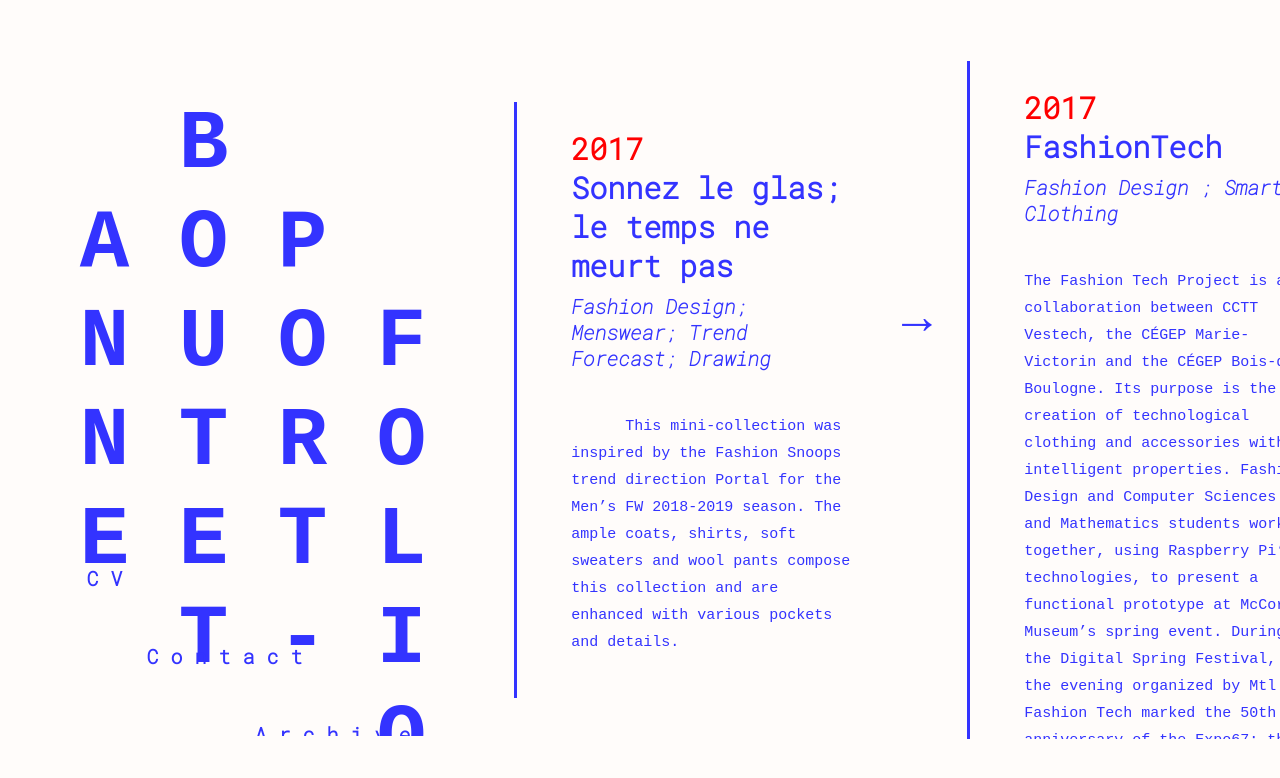
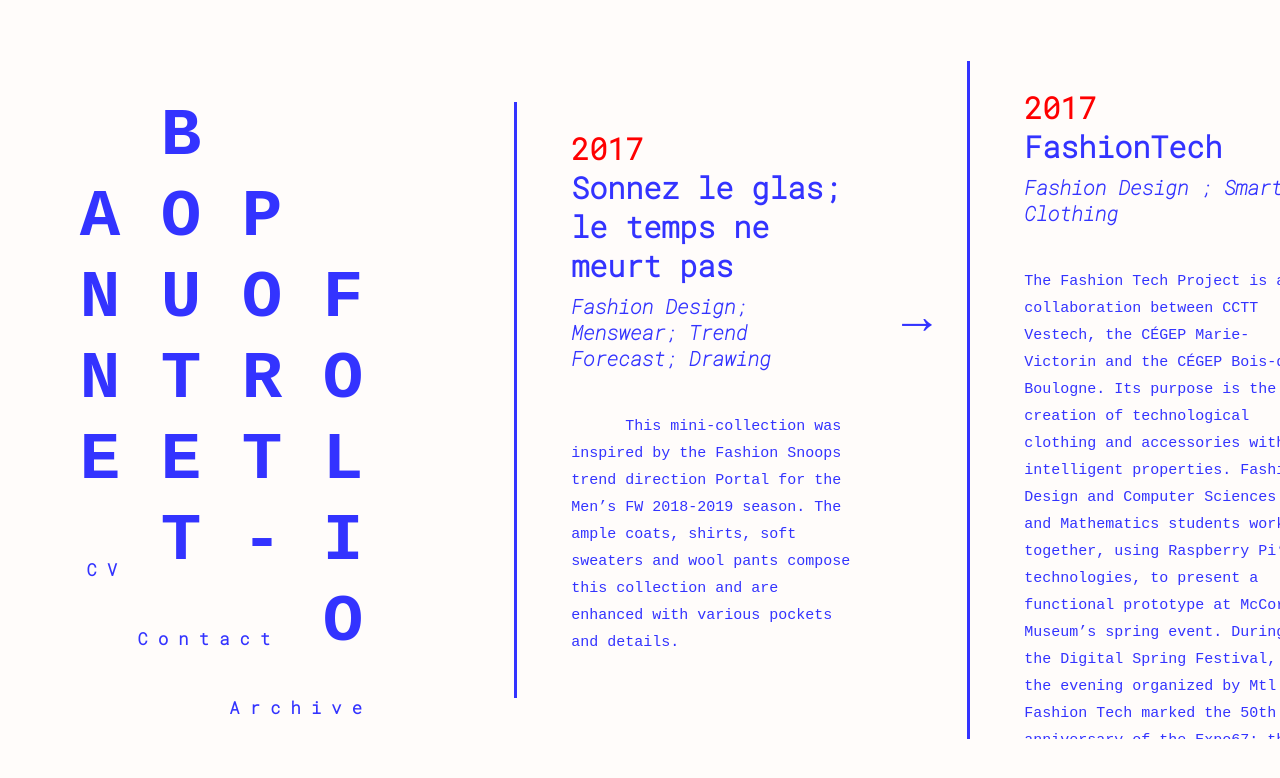
Before and after one commit to purplunicorn25/PORTFOLIO_2022, a plain HTML site: page home.html in a window 1280 px wide. Shown: the top 778 px of the page. Drawn offline with nearby package versions, Linux system fonts and the light colour scheme; a web font is replaced by a local one.

Commit message:
fixed title

```diff
--- a/css/style.css
+++ b/css/style.css
@@ -38,7 +38,7 @@ h1 {
   top: 5%;
   margin: 1%;
   font-family: 'PT Mono', monospace;
-  font-size: 165%;
+  font-size: 135%;
   line-height: 120%;
 }
 
@@ -78,7 +78,7 @@ h6 {
   position: absolute;
   left: 5%;
   top: 68%;
-  font-size: 0.4em;
+  font-size: 0.34em;
   font-family: 'Roboto Mono', monospace;
 }
 
```
